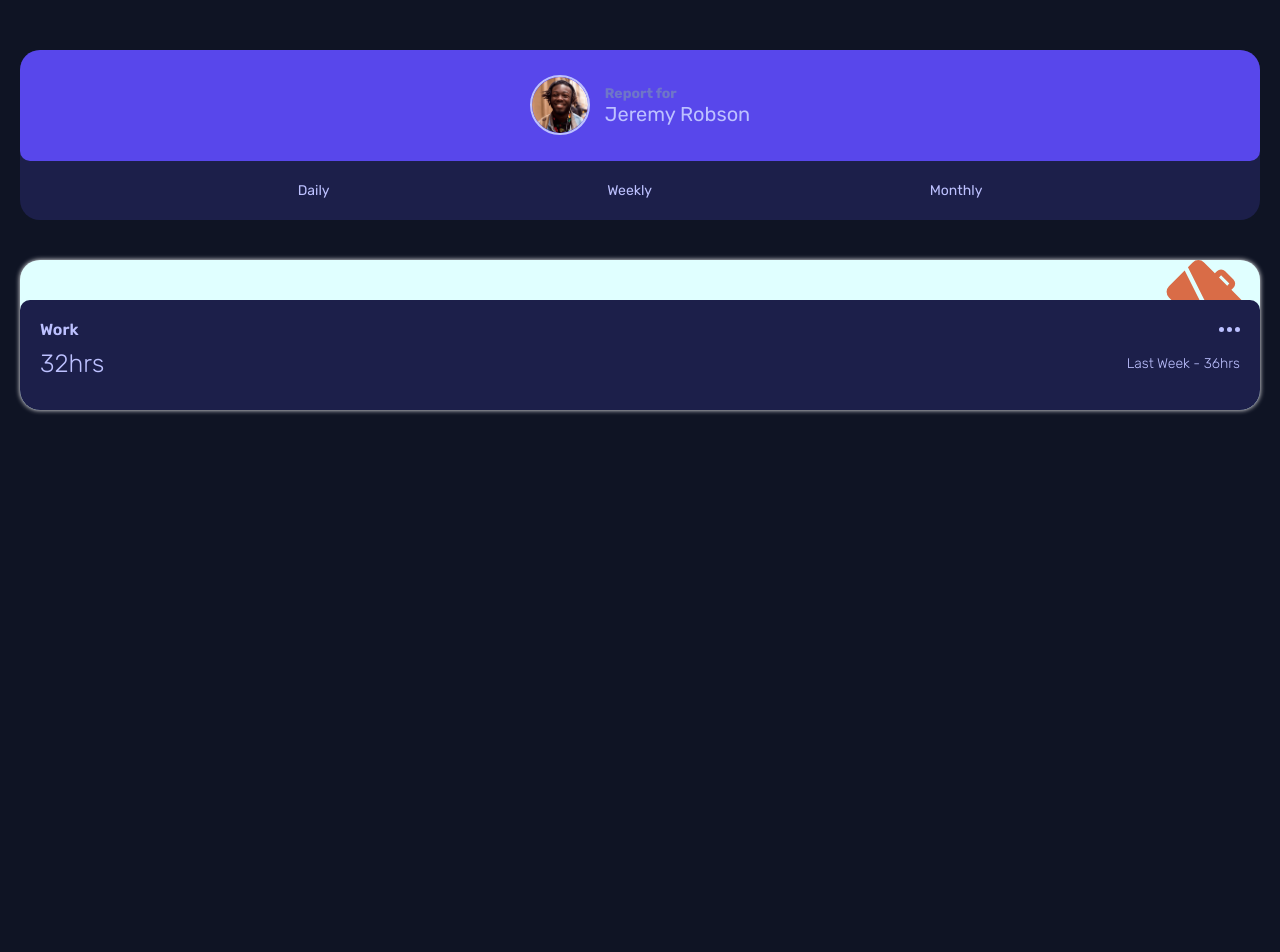
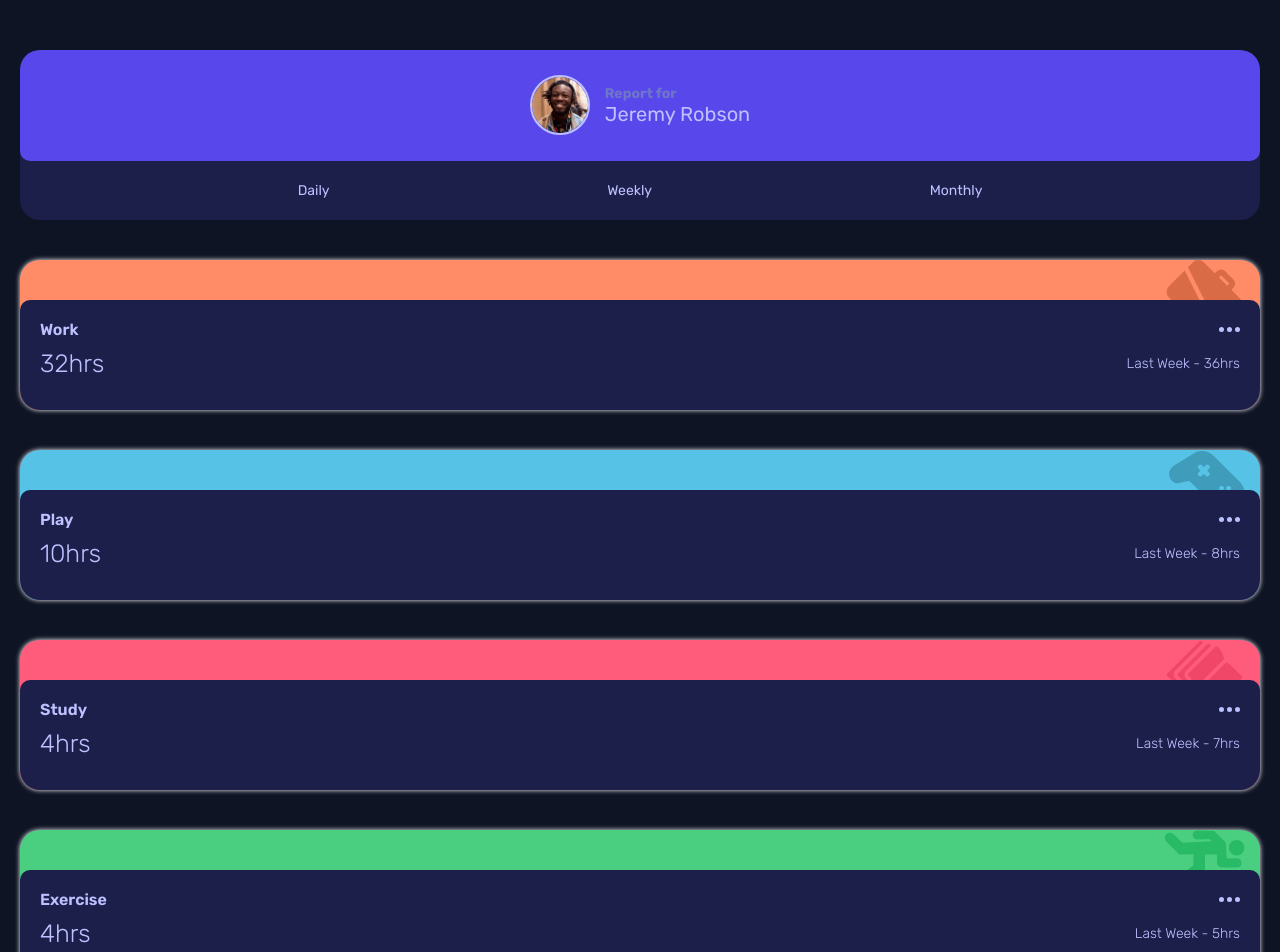
Before and after one commit to Diego2Drm/Time-tracking-dashboard, a React (Vite) app: page / in a window 1280 px wide. Shown: the top 952 px of the page. Before the commit the page ends 800 px from the top, so only its background shows below. Built offline with nearby package versions, Linux system fonts and the light colour scheme; the HTML template or start-up script is replaced by a standard one.

Commit message:
Using the JSON file, adding new properties to the JSON

```diff
--- a/src/App.tsx
+++ b/src/App.tsx
@@ -1,14 +1,43 @@
 import { Cards } from './components/Cards'
 import { NameCard } from './components/NameCard'
 import styles from './index.module.css'
+import data from './data.json'
+import { useEffect, useState } from 'react';
+
+export interface TimeFrame {
+  current: number;
+  previous: number;
+}
+
+export interface TimeFrames {
+  daily: TimeFrame;
+  weekly: TimeFrame;
+  monthly: TimeFrame;
+}
+
+export interface Activity {
+  title: string;
+  image: string;
+  background: string;
+  timeframes: TimeFrames;
+}
+
 
 function App() {
+  const [actvities, setActivities] = useState<Activity[]>([]);
 
+  useEffect(() => {
+    setActivities(data)
+  }, [])
 
   return (
     <section className={styles.container}>
       <NameCard />
-      <Cards />
+      {
+        actvities.map((activity, index) => (
+          <Cards activity={activity} key={index} />
+        ))
+      }
     </section>
   )
 }
--- /dev/null
+++ b/src/components/CardInfo.tsx
@@ -0,0 +1,25 @@
+import React from 'react';
+import iconEllipsis from '../assets/images/icon-ellipsis.svg'
+
+type CardInfoProps = {
+  title: string;
+  current: number;
+  previous: number;
+}
+
+const CardInfo: React.FC<CardInfoProps> = ({title,current,previous}) => {
+  return (
+    <>
+      <div>
+        <h3>{title}</h3>
+        <img src={iconEllipsis} alt="icon-ellipsis" />
+      </div>
+      <div>
+        <p>{current}hrs</p>
+        <p>Last Week - {previous}hrs</p>
+      </div>
+    </>
+  );
+};
+
+export { CardInfo };
--- a/src/components/Cards.tsx
+++ b/src/components/Cards.tsx
@@ -1,21 +1,23 @@
+import React from 'react';
 import style from '../index.module.css';
-import work from '../assets/images/icon-work.svg';
-import iconEllipsis from '../assets/images/icon-ellipsis.svg'
+import { Activity } from '../App';
+import { CardInfo } from './CardInfo';
 
-const Cards = () => {
+interface CardProps{
+  activity: Activity;
+}
+
+const Cards: React.FC<CardProps> = ({activity}) => {
   return (
     <section className={style.cardsContainer}>
-      <article className={style.cardsContent}>
-        <img className={style.cardIcon} src={work} alt="" />
+      <article className={style.cardsContent}
+      style={{background: `${activity.background}`}}>
+        <img className={style.cardIcon} src={activity.image} alt="" />
         <div className={style.cardsInfo}>
-          <div>
-            <h3>Work</h3>
-            <img src={iconEllipsis} alt="icon-ellipsis" />
-          </div>
-          <div>
-            <p>32hrs</p>
-            <p>Last Week - 36hrs</p>
-          </div>
+          <CardInfo
+          title={activity.title}
+          current={activity.timeframes.weekly.current}
+          previous={activity.timeframes.weekly.previous} />
         </div>
       </article>
     </section>
--- a/data.json
+++ b/src/data.json
@@ -1,6 +1,8 @@
 [
   {
     "title": "Work",
+    "image": "src/assets/images/icon-work.svg",
+    "background": "#ff8c66",
     "timeframes": {
       "daily": {
         "current": 5,
@@ -18,6 +20,8 @@
   },
   {
     "title": "Play",
+    "image": "src/assets/images/icon-play.svg",
+    "background": "#56c2e6",
     "timeframes": {
       "daily": {
         "current": 1,
@@ -35,6 +39,8 @@
   },
   {
     "title": "Study",
+    "image": "src/assets/images/icon-study.svg",
+    "background": "#ff5c7c",
     "timeframes": {
       "daily": {
         "current": 0,
@@ -52,6 +58,8 @@
   },
   {
     "title": "Exercise",
+    "image": "src/assets/images/icon-exercise.svg",
+    "background": "#4acf81",
     "timeframes": {
       "daily": {
         "current": 1,
@@ -69,6 +77,8 @@
   },
   {
     "title": "Social",
+    "image": "src/assets/images/icon-social.svg",
+    "background": "#7536d3",
     "timeframes": {
       "daily": {
         "current": 1,
@@ -86,6 +96,8 @@
   },
   {
     "title": "Self Care",
+    "image": "src/assets/images/icon-self-care.svg",
+    "background": "#f1c65b",
     "timeframes": {
       "daily": {
         "current": 0,
--- a/src/index.module.css
+++ b/src/index.module.css
@@ -105,7 +105,7 @@ html {
   margin-top: 4rem;
 }
 .cardsContent {
-  background: lightcyan;
+  /* background: lightcyan; */
   position: relative;
   overflow: hidden;
   height: 15rem;
```
